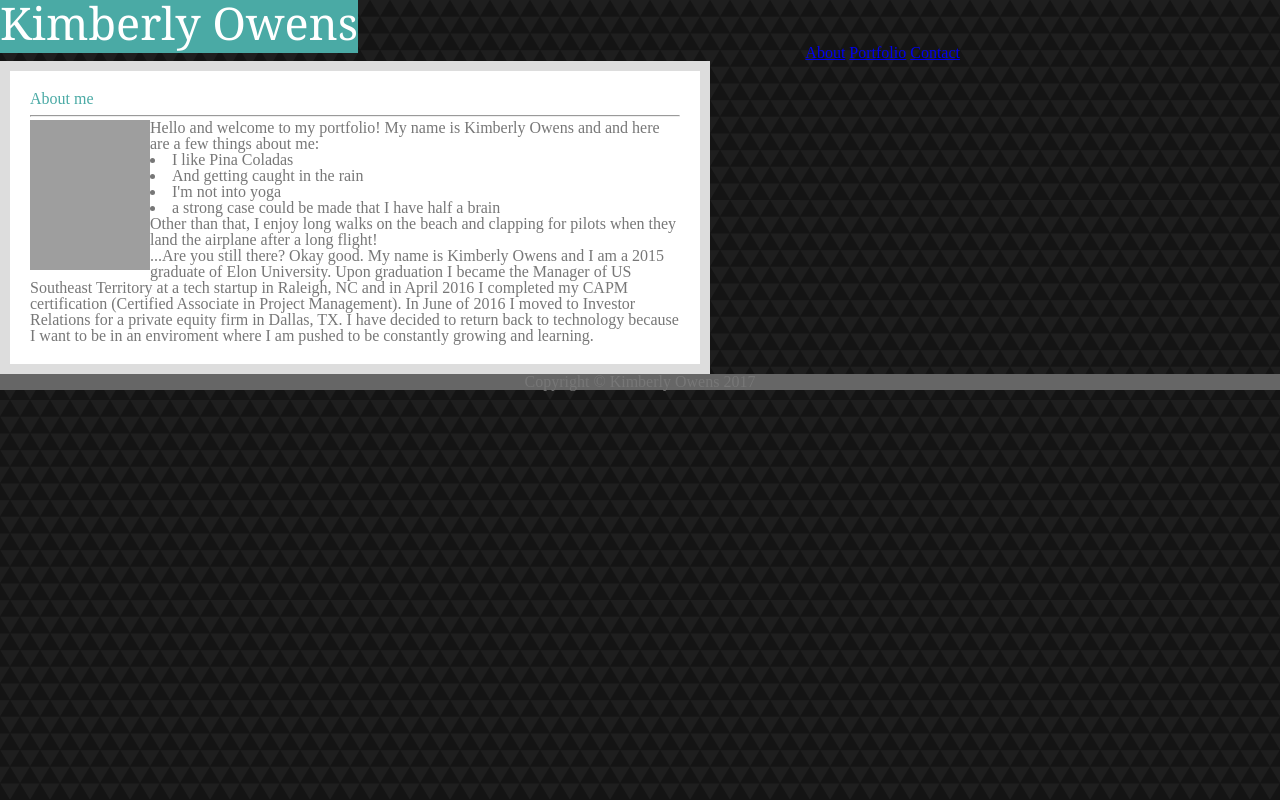
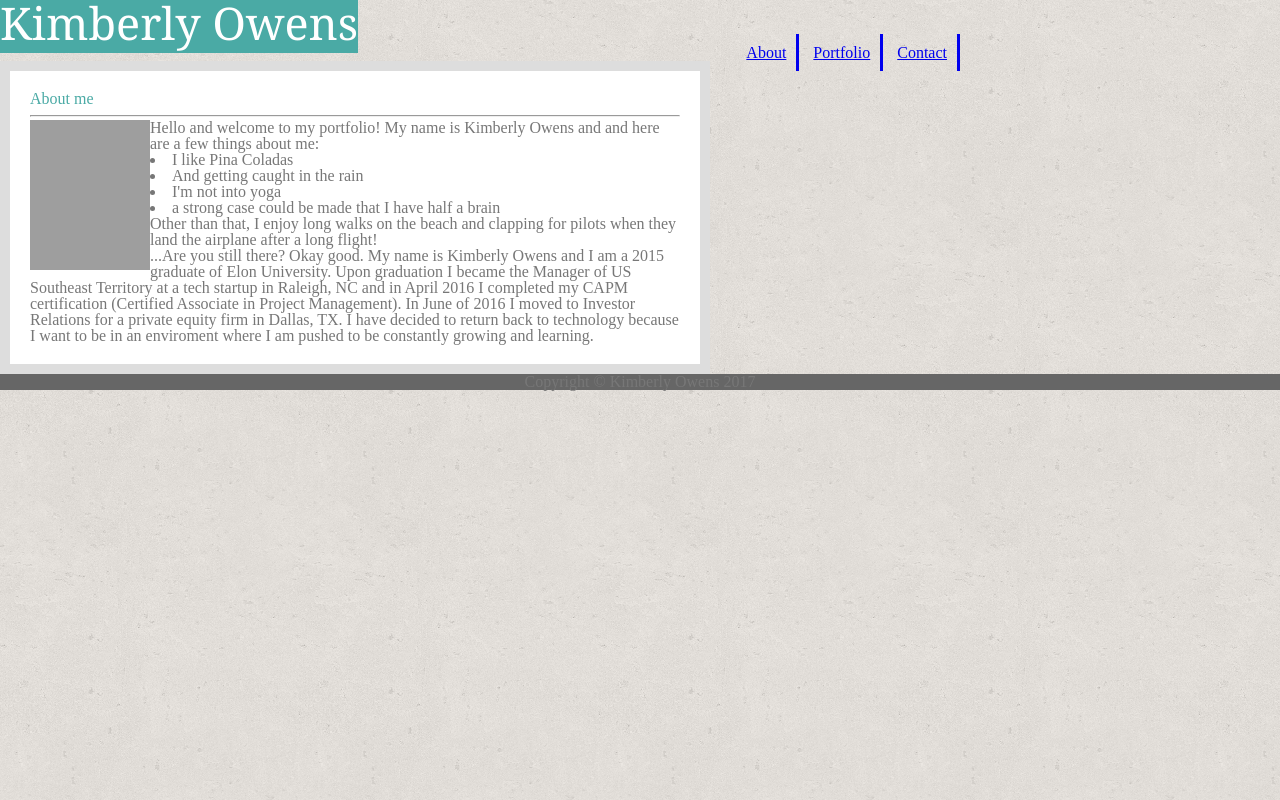
Before and after one commit to kowens32/Basic-Portfolio, a plain HTML site: page index.html in a window 1280 px wide. Drawn offline with nearby package versions, Linux system fonts and the light colour scheme; grey boxes are pictures that could not be loaded.

Commit message:
nav update

```diff
--- a/assets/css/style.css
+++ b/assets/css/style.css
@@ -15,7 +15,7 @@ h1 {
 }
 
 body {
-    background: url("../images/dark-triangles.png");
+    background: url("../images/cork-wallet.png");
     color: #777777;
     width: 960px;
 }
@@ -48,3 +48,18 @@ footer {
     width: 100%;
     height: 5px;
 }
+
+.About {
+    border-right: solid;
+    padding: 10px 10px 10px 10px;
+}
+
+.Portfolio {
+    border-right: solid;
+    padding: 10px 10px 10px 10px;
+}
+
+.Contact {
+    border-right: solid;
+    padding: 10px 10px 10px 10px;
+}
--- a/index.html
+++ b/index.html
@@ -18,9 +18,9 @@
 		<div class="container">
 			<a class="logo">Kimberly Owens</a>
 			<nav class="navPanel" align="right">
-			<a href="index.html" >About</a>
-				<a href="portfolio.html">Portfolio</a>
-				<a href="contact.html">Contact</a>
+			<a href="index.html" class="About" >About</a>
+				<a href="portfolio.html" class="Portfolio">Portfolio</a>
+				<a href="contact.html" class="Contact">Contact</a>
 			</nav>
 		</div>
 	</header>
```
Also changed, not shown: contact.html (+3 -3 lines), portfolio.html (+3 -3 lines), assets/images/cork-wallet.png (added), 2 other files.
